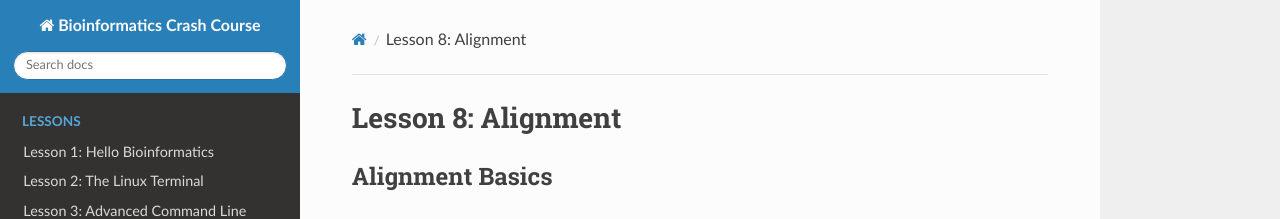
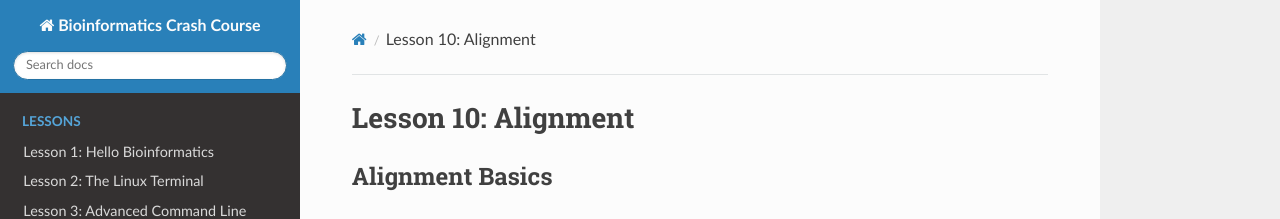
Before and after one commit to ubicucsd/crash_course, a Sphinx documentation site: the page built from source/10_Alignment.md, in a window 1280 px wide and 900 px high. Shown: the top 219 px of the window. Built offline with Sphinx 7.4.7 and the Read the Docs theme 2.0.0, drawn with Linux system fonts in a browser that asks for light colours; pages that are not in the unit, such as notebooks, are missing from menus.

Commit message:
Update 10_Alignment.md

```diff
--- a/source/10_Alignment.md
+++ b/source/10_Alignment.md
@@ -1,4 +1,4 @@
-# Lesson 8: Alignment
+# Lesson 10: Alignment
 
 ## Alignment Basics
 
```
